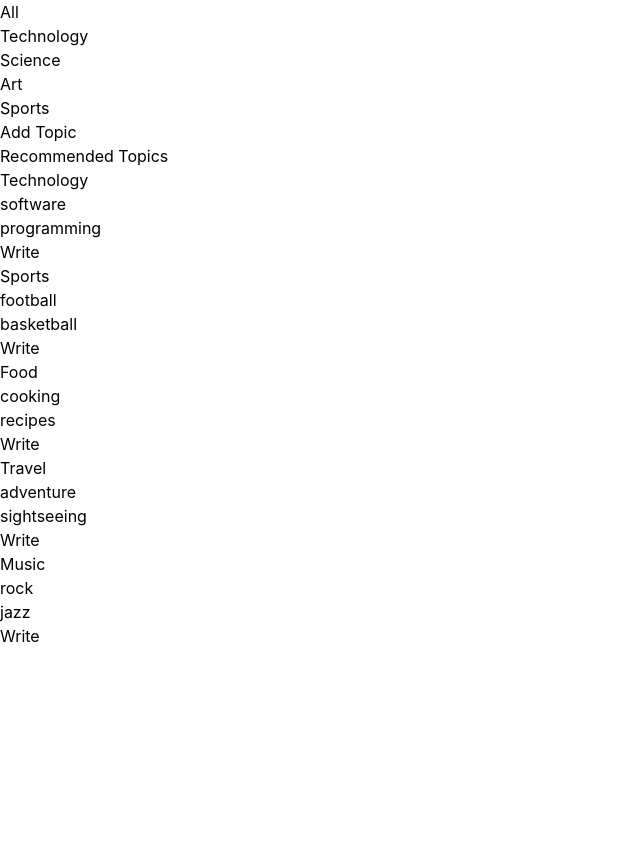
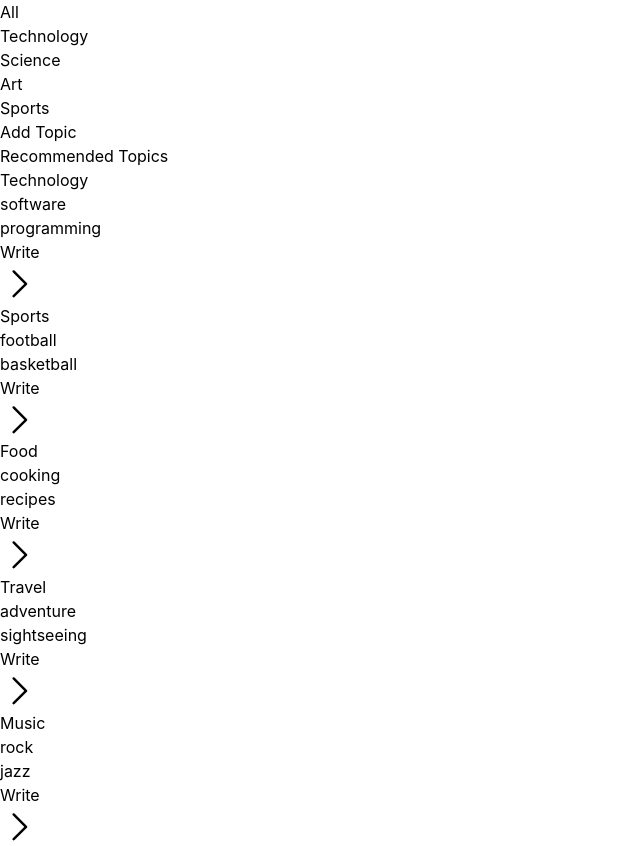
Before and after one commit to cherryDevloper/speedy-frontend-tasks, a React (Create React App) app: page / in a window 1280 px wide. Shown: the whole page, without its empty margins (0-640 px from the left). Before the commit the page ends 800 px from the top, so only its background shows below. Built offline with nearby package versions, Linux system fonts and the light colour scheme.

Commit message:
improved name of the components and implement clean code

```diff
--- a/src/components/Button/index.js
+++ b/src/components/Button/index.js
@@ -1,18 +1,18 @@
 import React from 'react';
 
-const Button = ({ onClick, className, children, type }) => {
+const Button = ({ onClick, className, children, type, icon }) => {
   return (
     <button
       onClick={onClick}
-      className={`px-4 py-2 mr-2 ${
+      className={`p-2  mr-2 flex items-center justify-center min-w-[5rem] ${
         type === 'warning'
           ? 'bg-red-400'
           : type === 'success'
           ? 'bg-green-400'
           : 'bg-orange-400'
-      } text-white font-medium rounded-md ${className} `}
+      } text-white font-medium rounded-md ${className && className} `}
     >
-      {children}
+      {children} {icon && icon}
     </button>
   );
 };
--- a/src/components/TopicList/TopicListItem.js
+++ b/src/components/Topic/TopicListItem.js
@@ -2,7 +2,7 @@ import React from 'react';
 import Tag from '../Tag';
 import Button from '../Button';
 import { useNavigate } from 'react-router-dom';
-
+import { ChevronRightIcon } from '@heroicons/react/24/outline';
 const TopicListItem = ({ topic, removeTopic }) => {
   const navigate = useNavigate();
   const getRandomColor = () => {
@@ -36,7 +36,12 @@ const TopicListItem = ({ topic, removeTopic }) => {
             remove topic
           </Button>
         )}
-        <Button onClick={() => navigate('/article-writer-page')}>Write</Button>
+        <Button
+          onClick={() => navigate('/article-writer-page')}
+          icon={<ChevronRightIcon className="w-4" />}
+        >
+          Write
+        </Button>
       </div>
     </div>
   );
--- /dev/null
+++ b/src/components/Topic/index.js
@@ -0,0 +1,43 @@
+import React, { useState } from 'react';
+import TopicList from '../../components/Topic/TopicList';
+import AddTopic from '../../components/Topic/AddTopic';
+import Button from '../../components/Button';
+
+const Topics = ({ recommendedTopics }) => {
+  const [topics, setTopics] = useState([]);
+  const [isAdding, setIsAdding] = useState(false);
+
+  const removeTopic = (topic) => {
+    const filterTopic = topics.filter((e) => e !== topic);
+    setTopics(filterTopic);
+  };
+  const handleAddTopic = (newTopic) => {
+    setTopics([...topics, newTopic]);
+  };
+  return (
+    <div className="bg-white p-4   rounded-md w-full">
+      {isAdding ? (
+        <AddTopic
+          onAddTopic={handleAddTopic}
+          setIsAdding={setIsAdding}
+        />
+      ) : (
+        <div className="flex justify-end mb-2">
+          <Button
+            onClick={() => setIsAdding(true)}
+            type={'success'}
+          >
+            Add Topic
+          </Button>
+        </div>
+      )}
+      <TopicList
+        topics={topics}
+        removeTopic={removeTopic}
+        recommendedTopics={recommendedTopics}
+      />
+    </div>
+  );
+};
+
+export default Topics;
--- a/src/pages/AllTopics/index.js
+++ b/src/pages/AllTopics/index.js
@@ -1,38 +1,9 @@
-import React, { useState } from 'react';
-import TopicList from '../../components/TopicList/TopicList';
-import AddTopic from '../../components/TopicList/AddTopic';
-import Button from '../../components/Button';
+import React from 'react';
 import { allTopics } from '../../constant/recommendedTopics';
+import Topics from '../../components/Topic';
+
 const AllTopics = () => {
-  const [topics, setTopics] = useState([]);
-  const [isAdding, setIsAdding] = useState(false);
-
-  const removeTopic = (topic) => {
-    const filterTopic = topics.filter((e) => e !== topic);
-    setTopics(filterTopic);
-  };
-  const handleAddTopic = (newTopic) => {
-    setTopics([...topics, newTopic]);
-  };
-  return (
-    <div className="bg-white p-4   rounded-md w-full">
-      {isAdding ? (
-        <AddTopic
-          onAddTopic={handleAddTopic}
-          setIsAdding={setIsAdding}
-        />
-      ) : (
-        <div className="flex justify-end">
-          <Button onClick={() => setIsAdding(true)}>Add Topic</Button>
-        </div>
-      )}
-      <TopicList
-        topics={topics}
-        recommendedTopics={allTopics}
-        removeTopic={removeTopic}
-      />
-    </div>
-  );
+  return <Topics recommendedTopics={allTopics} />;
 };
 
 export default AllTopics;
--- a/src/pages/Technology/index.js
+++ b/src/pages/Technology/index.js
@@ -1,39 +1,10 @@
-import React, { useState } from 'react';
-import TopicList from '../../components/TopicList/TopicList';
-import AddTopic from '../../components/TopicList/AddTopic';
-import Button from '../../components/Button';
+import React from 'react';
+
 import { technologyTopics } from '../../constant/recommendedTopics';
+import Topics from '../../components/Topic';
 
 const TechTopics = () => {
-  const [topics, setTopics] = useState([]);
-  const [isAdding, setIsAdding] = useState(false);
-
-  const removeTopic = (topic) => {
-    const filterTopic = topics.filter((e) => e !== topic);
-    setTopics(filterTopic);
-  };
-  const handleAddTopic = (newTopic) => {
-    setTopics([...topics, newTopic]);
-  };
-  return (
-    <div className="bg-white p-4   rounded-md w-full">
-      {isAdding ? (
-        <AddTopic
-          onAddTopic={handleAddTopic}
-          setIsAdding={setIsAdding}
-        />
-      ) : (
-        <div className="flex justify-end">
-          <Button onClick={() => setIsAdding(true)}>Add Topic</Button>
-        </div>
-      )}
-      <TopicList
-        topics={topics}
-        removeTopic={removeTopic}
-        recommendedTopics={technologyTopics}
-      />
-    </div>
-  );
+  return <Topics recommendedTopics={technologyTopics} />;
 };
 
 export default TechTopics;
```
Also changed, not shown: src/components/Topic/AddTopic.js (renamed from src/components/TopicList/AddTopic.js), src/components/Topic/TopicList.js (renamed from src/components/TopicList/TopicList.js).
